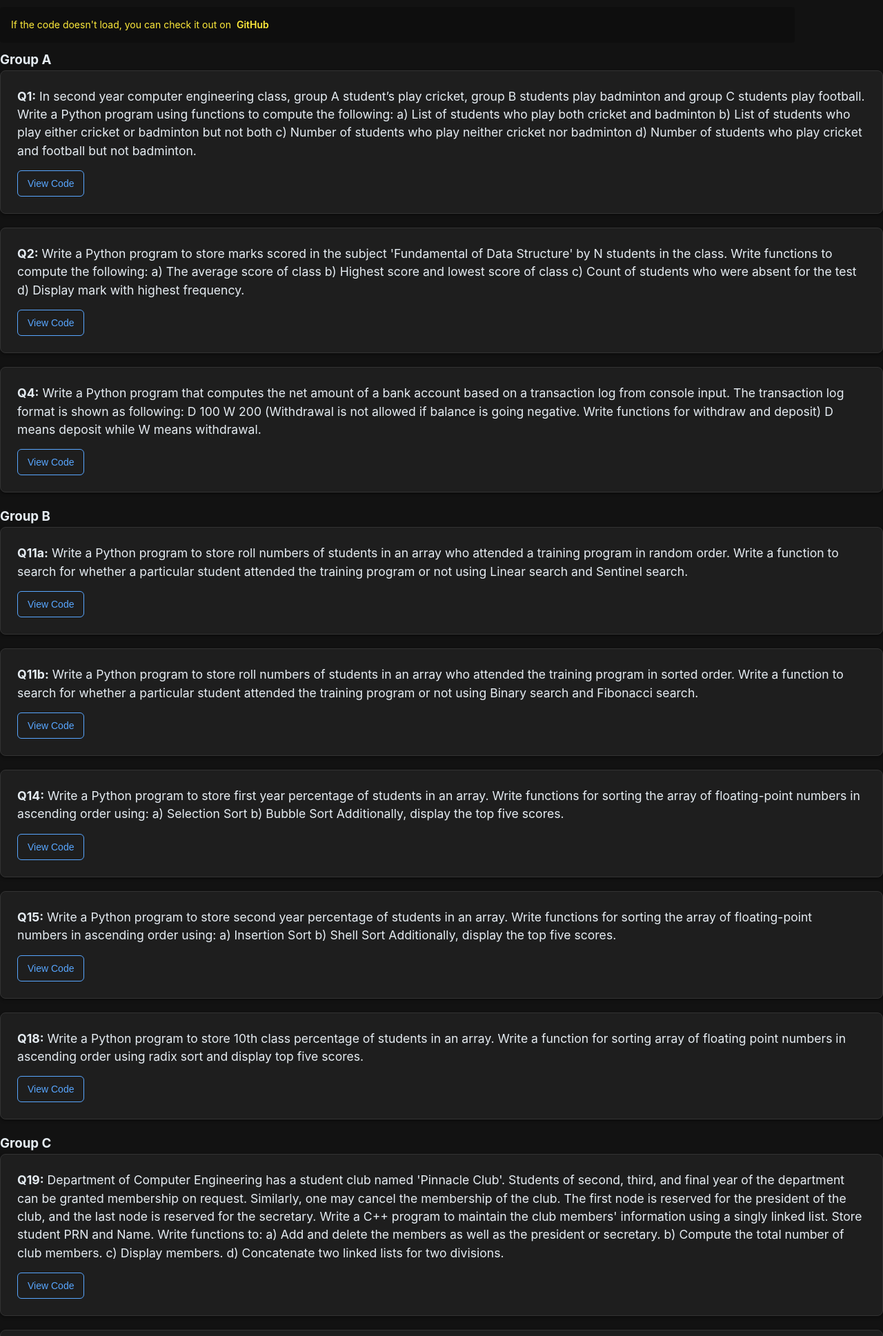
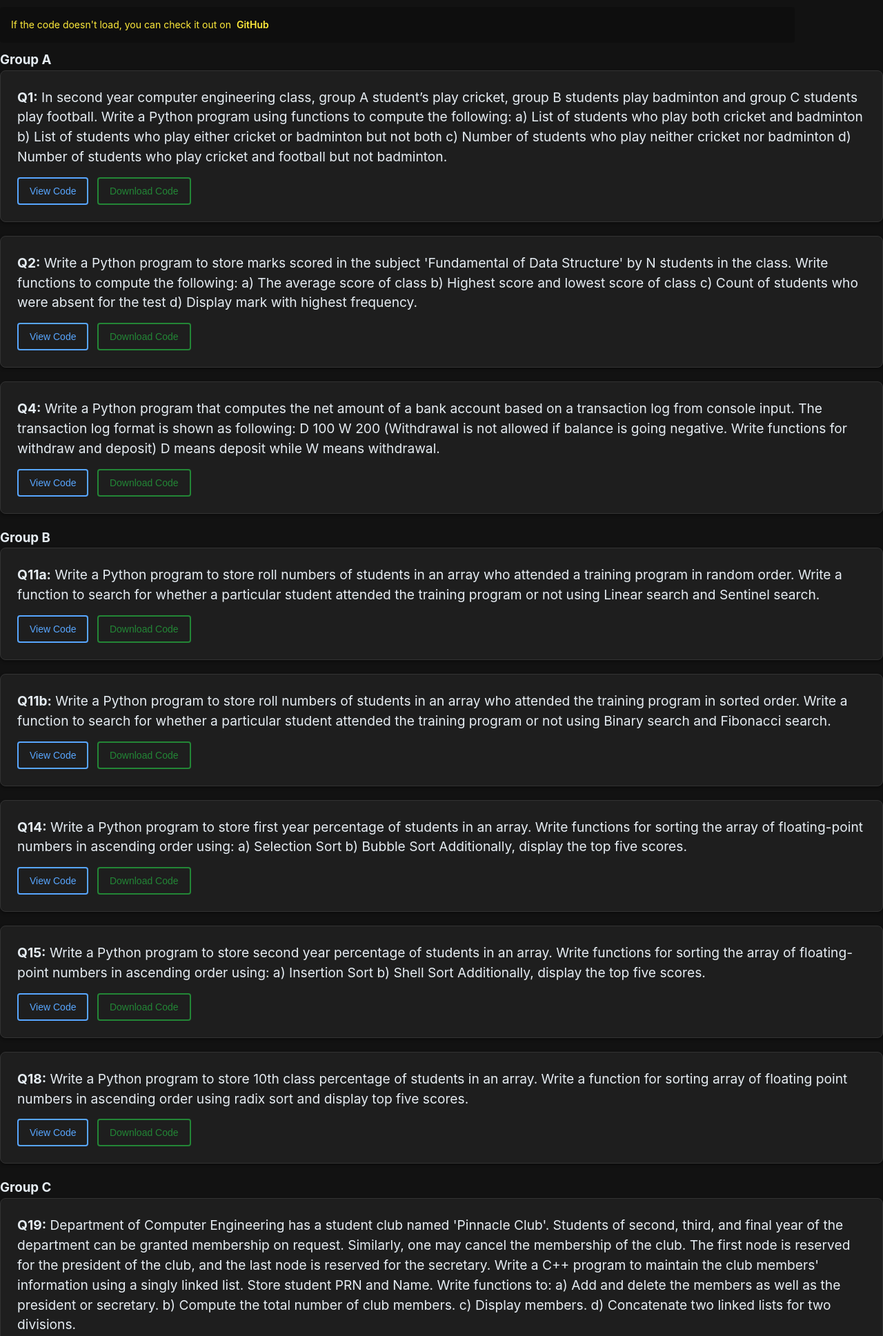
Before and after one commit to AlbatrossC/sppucodes-hosting, a Flask app: page /dsl in a window 1280 px wide. Shown: the part 70-2007 px from the top of the page at 69% size. Run offline with Flask 3, Linux system fonts and the light colour scheme; some libraries are stand-ins or nearby versions.

Commit message:
ADded Download button

```diff
--- a/static/css/subjectlayout.css
+++ b/static/css/subjectlayout.css
@@ -89,7 +89,7 @@ a:hover {
 }
 
 .question-item h1 {
-    font-size: 1.1rem;
+    font-size: 1.2rem;
     color: #e6edf3;
     margin-bottom: 0.9375rem; /* 15px */
     font-weight: normal; /* Removes bold effect */
@@ -118,20 +118,46 @@ a:hover {
 
 .view-code-btn {
     display: inline-block;
-    padding: 0.625rem 0.875rem; /* 10px 14px */
-    border: 1px solid #58a6ff;
-    border-radius: 6px;
+    padding: 0.625rem 1rem;
+    border: 2px solid #58a6ff;
+    border-radius: 4px;
     background-color: transparent;
     color: #58a6ff;
     font-size: 0.875rem;
     font-weight: 500;
     text-decoration: none;
     transition: all 0.2s ease;
+    outline: none;
+    position: relative;
+    overflow: hidden;
 }
 
 .view-code-btn:hover {
+    color: #fff;
     background-color: #58a6ff;
+}
+
+.download-code-btn {
+    display: inline-block;
+    padding: 0.625rem 1rem;
+    border: 2px solid #238636;
+    border-radius: 4px;
+    background-color: transparent;
+    color: #238636;
+    font-size: 0.875rem;
+    font-weight: 500;
+    text-decoration: none;
+    transition: all 0.2s ease;
+    outline: none;
+    position: relative;
+    overflow: hidden;
+    margin-left: 0.5rem;
+
+}
+
+.download-code-btn:hover {
     color: #fff;
+    background-color: #238636;
 }
 
 .info-box {
--- a/static/js/script.js
+++ b/static/js/script.js
@@ -4,10 +4,33 @@ document.body.appendChild(backdrop);
 
 function loadFile(subject, fileName, questionText, element) {
     console.log(`Attempting to load file: ${subject}/${fileName}`);
-    const answerBox = document.getElementById(element.nextElementSibling.id);
-    const questionId = answerBox.id.match(/\d+[a-z]?/)[0];
-    const questionTitle = document.getElementById('questionText' + questionId);
-    const codeContent = document.getElementById('codeContent' + questionId);
+
+    // Find the closest .question-item and locate the answer-box inside it
+    const questionItem = element.closest('.question-item');
+    if (!questionItem) {
+        console.error('Error: Could not find parent .question-item');
+        return;
+    }
+
+    const answerBox = questionItem.querySelector('.answer-box');
+    if (!answerBox) {
+        console.error('Error: Could not find .answer-box inside question-item');
+        return;
+    }
+
+    const questionId = answerBox.id.match(/\d+[a-z]?/);
+    if (!questionId) {
+        console.error('Error: Could not extract question ID from answer-box ID');
+        return;
+    }
+
+    const questionTitle = document.getElementById('questionText' + questionId[0]);
+    const codeContent = document.getElementById('codeContent' + questionId[0]);
+
+    if (!questionTitle || !codeContent) {
+        console.error('Error: Missing question title or code content elements');
+        return;
+    }
 
     codeContent.innerText = 'Loading...';
     answerBox.style.display = 'block';
@@ -42,6 +65,7 @@ function loadFile(subject, fileName, questionText, element) {
             alert(`Failed to load ${fileName}. Error: ${err.message}`);
         });
 }
+
 
 function copyCode(elementId) {
     const codeElement = document.getElementById(elementId);
@@ -144,3 +168,29 @@ document.addEventListener("DOMContentLoaded", function () {
         }
     }
 });
+
+function downloadCode(subject, fileName) {
+    const filePath = `/${subject}/${fileName}`;
+    fetch(filePath)
+        .then(response => {
+            if (!response.ok) {
+                throw new Error(`HTTP error! Status: ${response.status}`);
+            }
+            return response.text();
+        })
+        .then(data => {
+            const blob = new Blob([data], { type: 'text/plain' });
+            const url = URL.createObjectURL(blob);
+            const a = document.createElement('a');
+            a.href = url;
+            a.download = fileName;
+            document.body.appendChild(a);
+            a.click();
+            document.body.removeChild(a);
+            URL.revokeObjectURL(url);
+        })
+        .catch(err => {
+            console.error('Error downloading file:', err);
+            alert(`Failed to download ${fileName}. Error: ${err.message}`);
+        });
+}
--- a/templates/subjects/dsl.html
+++ b/templates/subjects/dsl.html
@@ -162,6 +162,8 @@
         <div class="question-item">
             <h1><a href="?q=student-sports" class="question-link"><strong>Q1:</strong> In second year computer engineering class, group A student’s play cricket, group B students play badminton and group C students play football. Write a Python program using functions to compute the following: a) List of students who play both cricket and badminton b) List of students who play either cricket or badminton but not both c) Number of students who play neither cricket nor badminton d) Number of students who play cricket and football but not badminton.</a></h1>
             <button class="view-code-btn" onclick="loadFile('dsl', 'grpA_1.py', 'Python program for student sports', this)">View Code</button>
+
+            <button class="download-code-btn" onclick="downloadCode('dsl', 'grpA_1.py')">Download Code</button>
             <div class="answer-box" id="answerBox1">
                 <h3 id="questionText1"></h3>
                 <pre id="codeContent1"></pre>
@@ -174,6 +176,8 @@
         <div class="question-item">
             <h1><a href="?q=marks-computation" class="question-link"><strong>Q2:</strong> Write a Python program to store marks scored in the subject 'Fundamental of Data Structure' by N students in the class. Write functions to compute the following: a) The average score of class b) Highest score and lowest score of class c) Count of students who were absent for the test d) Display mark with highest frequency.</a></h1>
             <button class="view-code-btn" onclick="loadFile('dsl', 'grpA_2.py', 'Python program for marks computation', this)">View Code</button>
+
+            <button class="download-code-btn" onclick="downloadCode('dsl', 'grpA_2.py')">Download Code</button>
             <div class="answer-box" id="answerBox2">
                 <h3 id="questionText2"></h3>
                 <pre id="codeContent2"></pre>
@@ -186,6 +190,8 @@
         <div class="question-item">
             <h1><a href="?q=bank-transactions" class="question-link"><strong>Q4:</strong> Write a Python program that computes the net amount of a bank account based on a transaction log from console input. The transaction log format is shown as following: D 100 W 200 (Withdrawal is not allowed if balance is going negative. Write functions for withdraw and deposit) D means deposit while W means withdrawal.</a></h1>
             <button class="view-code-btn" onclick="loadFile('dsl', 'grpA_4.py', 'Python program for bank account transactions', this)">View Code</button>
+
+            <button class="download-code-btn" onclick="downloadCode('dsl', 'grpA_4.py')">Download Code</button>
             <div class="answer-box" id="answerBox4">
                 <h3 id="questionText4"></h3>
                 <pre id="codeContent4"></pre>
@@ -201,6 +207,8 @@
         <div class="question-item">
             <h1><a href="?q=linear-sentinel-search" class="question-link"><strong>Q11a:</strong> Write a Python program to store roll numbers of students in an array who attended a training program in random order. Write a function to search for whether a particular student attended the training program or not using Linear search and Sentinel search.</a></h1>
             <button class="view-code-btn" onclick="loadFile('dsl', 'grpB_11a.py', 'Python program for student roll number searches using Linear and Sentinel search', this)">View Code</button>
+
+            <button class="download-code-btn" onclick="downloadCode('dsl', 'grpB_11a.py')">Download Code</button>
             <div class="answer-box" id="answerBox11a">
                 <h3 id="questionText11a"></h3>
                 <pre id="codeContent11a"></pre>
@@ -213,6 +221,8 @@
         <div class="question-item">
             <h1><a href="?q=binary-fibonacci-search" class="question-link"><strong>Q11b:</strong> Write a Python program to store roll numbers of students in an array who attended the training program in sorted order. Write a function to search for whether a particular student attended the training program or not using Binary search and Fibonacci search.</a></h1>
             <button class="view-code-btn" onclick="loadFile('dsl', 'grpB_11b.py', 'Python program for student roll number searches using Binary and Fibonacci search', this)">View Code</button>
+
+            <button class="download-code-btn" onclick="downloadCode('dsl', 'grpB_11b.py')">Download Code</button>
             <div class="answer-box" id="answerBox11b">
                 <h3 id="questionText11b"></h3>
                 <pre id="codeContent11b"></pre>
@@ -225,6 +235,8 @@
         <div class="question-item">
             <h1><a href="?q=selection-bubble-sort" class="question-link"><strong>Q14:</strong> Write a Python program to store first year percentage of students in an array. Write functions for sorting the array of floating-point numbers in ascending order using: a) Selection Sort b) Bubble Sort Additionally, display the top five scores.</a></h1>
             <button class="view-code-btn" onclick="loadFile('dsl', 'grpB_14.py', 'Python program for sorting student percentages using Selection and Bubble sort', this)">View Code</button>
+
+            <button class="download-code-btn" onclick="downloadCode('dsl', 'grpB_14.py')">Download Code</button>
             <div class="answer-box" id="answerBox14">
                 <h3 id="questionText14"></h3>
                 <pre id="codeContent14"></pre>
@@ -237,6 +249,8 @@
         <div class="question-item">
             <h1><a href="?q=insertion-shell-sort" class="question-link"><strong>Q15:</strong> Write a Python program to store second year percentage of students in an array. Write functions for sorting the array of floating-point numbers in ascending order using: a) Insertion Sort b) Shell Sort Additionally, display the top five scores.</a></h1>
             <button class="view-code-btn" onclick="loadFile('dsl', 'grpB_15.py', 'Python program for sorting student percentages using Insertion and Shell sort', this)">View Code</button>
+
+            <button class="download-code-btn" onclick="downloadCode('dsl', 'grpB_15.py')">Download Code</button>
             <div class="answer-box" id="answerBox15">
                 <h3 id="questionText15"></h3>
                 <pre id="codeContent15"></pre>
@@ -249,6 +263,8 @@
         <div class="question-item">
             <h1><a href="?q=radix-sort" class="question-link"><strong>Q18:</strong> Write a Python program to store 10th class percentage of students in an array. Write a function for sorting array of floating point numbers in ascending order using radix sort and display top five scores.</a></h1>
             <button class="view-code-btn" onclick="loadFile('dsl', 'grpB_18.py', 'Python program for sorting 10th class percentages using Radix sort', this)">View Code</button>
+
+            <button class="download-code-btn" onclick="downloadCode('dsl', 'grpB_18.py')">Download Code</button>
             <div class="answer-box" id="answerBox18">
                 <h3 id="questionText18"></h3>
                 <pre id="codeContent18"></pre>
@@ -264,6 +280,8 @@
         <div class="question-item">
             <h1><a href="?q=pinnacle-club" class="question-link"><strong>Q19:</strong> Department of Computer Engineering has a student club named 'Pinnacle Club'. Students of second, third, and final year of the department can be granted membership on request. Similarly, one may cancel the membership of the club. The first node is reserved for the president of the club, and the last node is reserved for the secretary. Write a C++ program to maintain the club members' information using a singly linked list. Store student PRN and Name. Write functions to: a) Add and delete the members as well as the president or secretary. b) Compute the total number of club members. c) Display members. d) Concatenate two linked lists for two divisions.</a></h1>
             <button class="view-code-btn" onclick="loadFile('dsl', 'grpC_19.cpp', 'C++ program for managing Pinnacle Club using singly linked list', this)">View Code</button>
+
+            <button class="download-code-btn" onclick="downloadCode('dsl', 'grpC_19.cpp')">Download Code</button>
             <div class="answer-box" id="answerBox19">
                 <h3 id="questionText19"></h3>
                 <pre id="codeContent19"></pre>
@@ -276,6 +294,8 @@
         <div class="question-item">
             <h1><a href="?q=binary-operations" class="question-link"><strong>Q23:</strong> Write a C++ program for storing binary numbers using doubly linked lists. Write functions: a) To compute 1's and 2's complement. b) To add two binary numbers.</a></h1>
             <button class="view-code-btn" onclick="loadFile('dsl', 'grpC_23.cpp', 'C++ program for binary number operations using doubly linked lists', this)">View Code</button>
+
+            <button class="download-code-btn" onclick="downloadCode('dsl', 'grpC_23.cpp')">Download Code</button>
             <div class="answer-box" id="answerBox23">
                 <h3 id="questionText23"></h3>
                 <pre id="codeContent23"></pre>
@@ -291,6 +311,8 @@
         <div class="question-item">
             <h1><a href="?q=palindrome-check" class="question-link"><strong>Q25:</strong> A palindrome is a string of characters that‘s the same forward and backward. Write a C++ program with functions: a) To print original string followed by reversed string using stack b) To check whether given string is palindrome or not.</a></h1>
             <button class="view-code-btn" onclick="loadFile('dsl', 'grpD_25.cpp', 'C++ program for checking palindromes using stack', this)">View Code</button>
+
+            <button class="download-code-btn" onclick="downloadCode('dsl', 'grpD_25.cpp')">Download Code</button>
             <div class="answer-box" id="answerBox25">
                 <h3 id="questionText25"></h3>
                 <pre id="codeContent25"></pre>
@@ -303,6 +325,8 @@
         <div class="question-item">
             <h1><a href="?q=expression-conversion" class="question-link"><strong>Q27:</strong> Implement a C++ program for expression conversion from infix to postfix and its evaluation using stack based on the following conditions: 1) Operands and operators must be single characters. 2) Input postfix expression must be in a desired format.</a></h1>
             <button class="view-code-btn" onclick="loadFile('dsl', 'grpD_27.cpp', 'C++ program for expression conversion and evaluation', this)">View Code</button>
+
+            <button class="download-code-btn" onclick="downloadCode('dsl', 'grpD_27.cpp')">Download Code</button>
             <div class="answer-box" id="answerBox27">
                 <h3 id="questionText27"></h3>
                 <pre id="codeContent27"></pre>
@@ -318,6 +342,8 @@
         <div class="question-item">
             <h1><a href="?q=job-queue" class="question-link"><strong>Q29:</strong> Queues are frequently used in computer programming, and a typical example is the creation of a job queue by an operating system. If the operating system does not use priorities, then the jobs are processed in the order they enter the system. Write a C++ program for simulating a job queue. Write functions to add a job and delete a job from the queue.</a></h1>
             <button class="view-code-btn" onclick="loadFile('dsl', 'grpE_29.cpp', 'C++ program for simulating a job queue', this)">View Code</button>
+
+            <button class="download-code-btn" onclick="downloadCode('dsl', 'grpE_29.cpp')">Download Code</button>
             <div class="answer-box" id="answerBox29">
                 <h3 id="questionText29"></h3>
                 <pre id="codeContent29"></pre>
@@ -330,6 +356,8 @@
         <div class="question-item">
             <h1><a href="?q=priority-queue" class="question-link"><strong>Q30:</strong> Write a program to implement a priority queue in C++ using an inorder list to store the items in the queue. Create a class that includes the data items (which should be template) and the priority (which should be int). The inorder list should contain these objects, with operator <= overloaded so that the items with highest priority appear at the start of the list (which will make it relatively easy to retrieve the highest item).</a></h1>
             <button class="view-code-btn" onclick="loadFile('dsl', 'grpE_30.cpp', 'C++ program for implementing a priority queue', this)">View Code</button>
+
+            <button class="download-code-btn" onclick="downloadCode('dsl', 'grpE_30.cpp')">Download Code</button>
             <div class="answer-box" id="answerBox30">
                 <h3 id="questionText30"></h3>
                 <pre id="codeContent30"></pre>
@@ -342,6 +370,8 @@
         <div class="question-item">
             <h1><a href="?q=deque" class="question-link"><strong>Q31:</strong> A double-ended queue (deque) is a linear list in which additions and deletions may be made at either end. Obtain a data representation mapping a deque into a one-dimensional array. Write a C++ program to simulate a deque with functions to add and delete elements from either end of the deque.</a></h1>
             <button class="view-code-btn" onclick="loadFile('dsl', 'grpE_31.cpp', 'C++ program for simulating a double-ended queue', this)">View Code</button>
+
+            <button class="download-code-btn" onclick="downloadCode('dsl', 'grpE_31.cpp')">Download Code</button>
             <div class="answer-box" id="answerBox31">
                 <h3 id="questionText31"></h3>
                 <pre id="codeContent31"></pre>
```
Also changed, not shown: sw.js (+24 -26 lines), sw.py (+25 -30 lines), templates/subjects/cgl.html (+12 -0 lines), templates/subjects/dsal.html (+14 -0 lines), templates/subjects/iotl.html (+12 -0 lines), templates/subjects/oop.html (+14 -0 lines), verify.py (added, +34 -0 lines).
